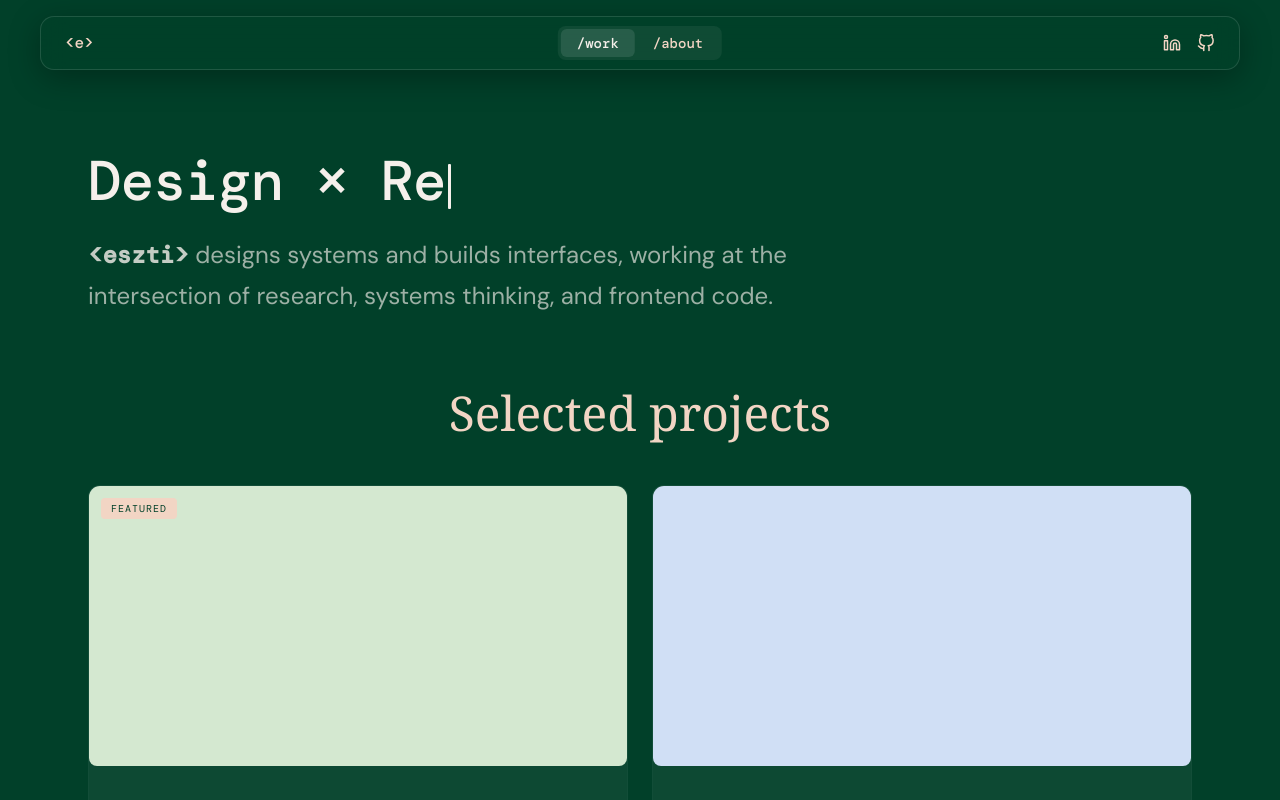
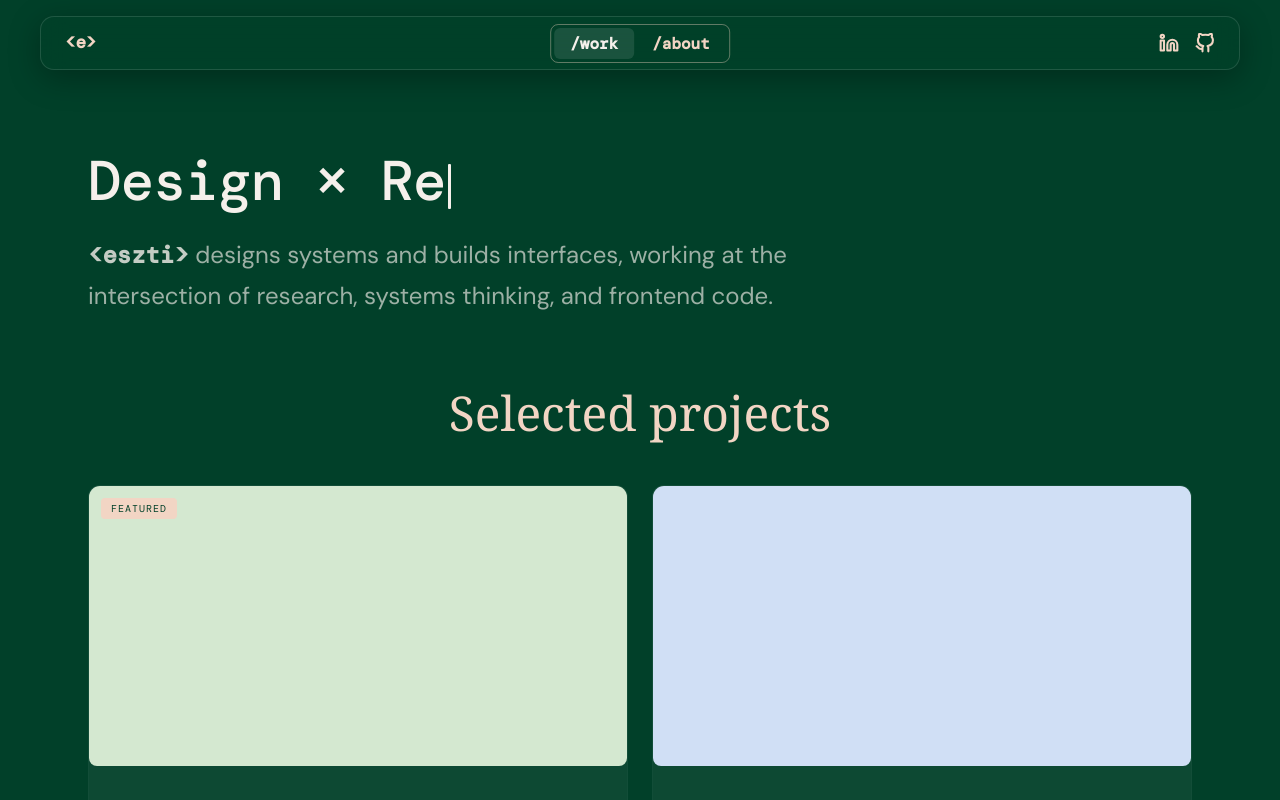
Before and after one commit to esztike/portfolio, a React (Vite) app: page / in a window 1280 px wide. Shown: the top 800 px of the page. Built offline with nearby package versions, Linux system fonts and the light colour scheme; a web font is replaced by a local one.

Commit message:
homepage: navbar: resize text, icons

```diff
--- a/src/components/layout/Logo.css
+++ b/src/components/layout/Logo.css
@@ -4,8 +4,8 @@
   text-decoration: none;
   color: var(--color-pink);
   font-family: "DM Mono", monospace;
-  font-size: 1rem;
-  font-weight: 500;
+  font-size: 1.1rem;
+  font-weight: 600;
   letter-spacing: -0.01em;
   line-height: 1;
   cursor: pointer;
--- a/src/components/layout/Nav.css
+++ b/src/components/layout/Nav.css
@@ -1,3 +1,5 @@
+@import "../../styles/tokens.css";
+
 .nav-header {
   position: fixed;
   top: 16px;
@@ -33,15 +35,16 @@
   display: flex;
   align-items: center;
   gap: 2px;
-  background: rgba(255, 255, 255, 0.06);
+  /* background: rgba(255, 255, 255, 0.06); */
   border-radius: 8px;
   padding: 3px;
+  border: 0.5px solid rgba(242, 213, 196, 0.4);
 }
 
 .nav-tab {
   font-family: "DM Mono", monospace;
-  font-size: 0.875rem;
-  font-weight: 500;
+  font-size: 1rem;
+  font-weight: 600;
   text-decoration: none;
   color: var(--color-pink);
   padding: 5px 16px;
@@ -54,6 +57,7 @@
 .nav-tab.active {
   background: rgba(255, 255, 255, 0.1);
   color: var(--color-neutral);
+  /* border: 0.5px solid var(--color-neutral); */
 }
 
 .nav-socials {
--- a/src/components/layout/Nav.jsx
+++ b/src/components/layout/Nav.jsx
@@ -32,12 +32,12 @@ function Nav() {
             aria-label="LinkedIn"
           >
             <svg
-              width="18"
-              height="18"
+              width="20"
+              height="20"
               viewBox="0 0 24 24"
               fill="none"
               stroke="currentColor"
-              strokeWidth="2"
+              strokeWidth="2.5"
               strokeLinecap="round"
               strokeLinejoin="round"
             >
@@ -53,12 +53,12 @@ function Nav() {
             aria-label="GitHub"
           >
             <svg
-              width="18"
-              height="18"
+              width="20"
+              height="20"
               viewBox="0 0 24 24"
               fill="none"
               stroke="currentColor"
-              strokeWidth="2"
+              strokeWidth="2.5"
               strokeLinecap="round"
               strokeLinejoin="round"
             >
```
